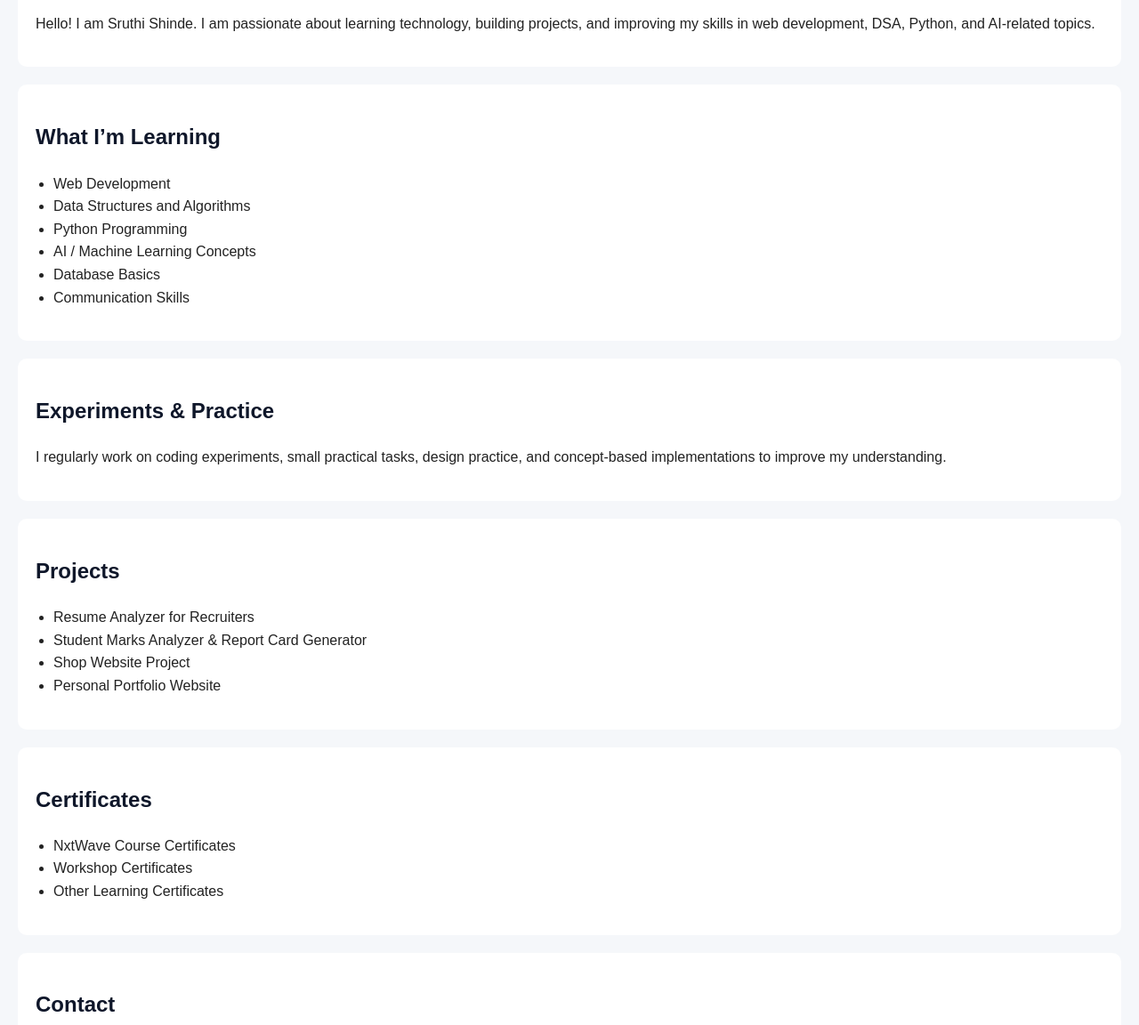
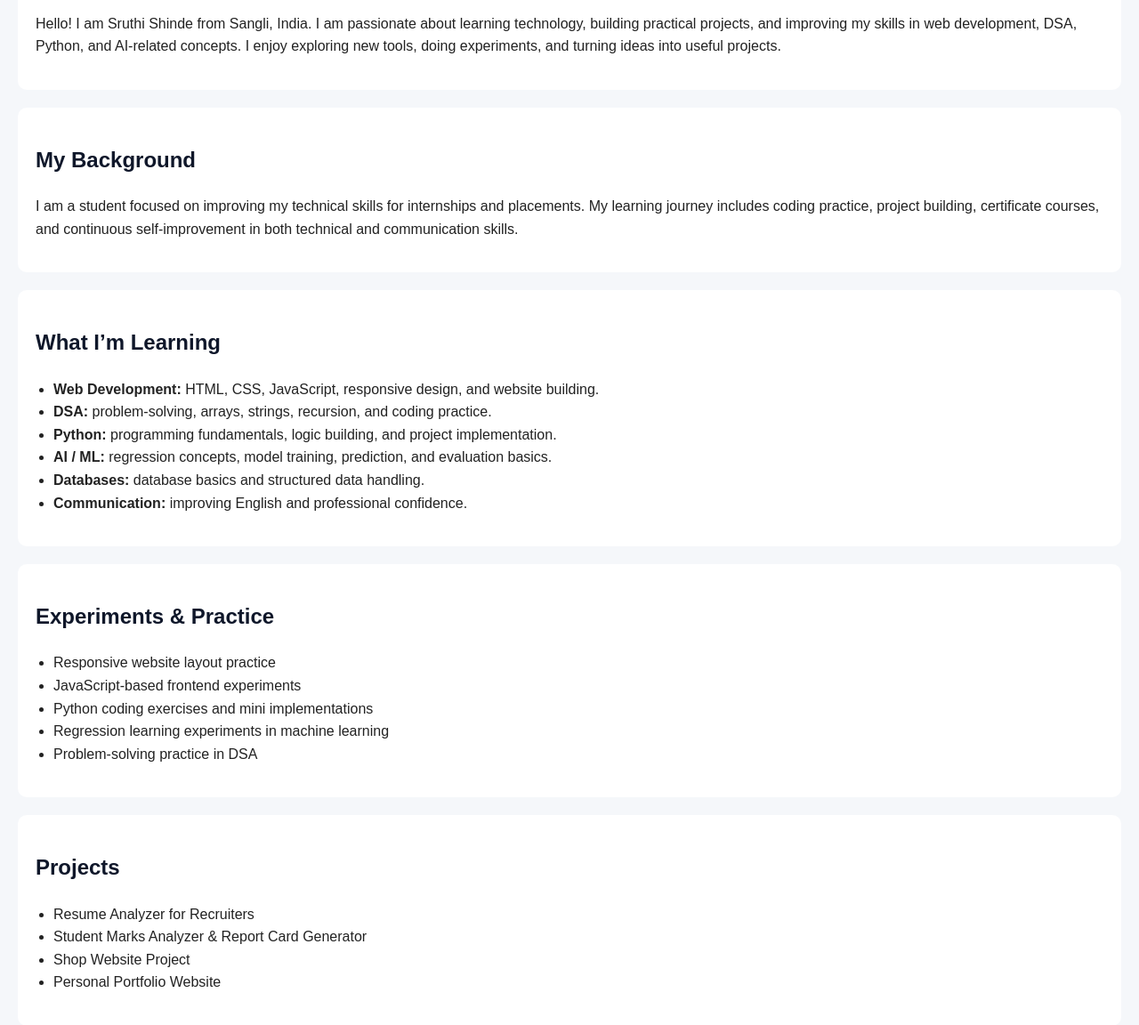
Before and after one commit to srxthi-bot/sruthishinde.github.io, a plain HTML site: page index.html in a window 1280 px wide. Shown: the part 320-1472 px from the top of the page at 89% size. Drawn offline with Linux system fonts and the light colour scheme.

Commit message:
Revise personal info and expand learning sections
Updated personal introduction and added background section. Enhanced learning topics with detailed descriptions and listed specific experiments.

```diff
--- a/index.html
+++ b/index.html
@@ -16,30 +16,43 @@
   <section id="about">
     <h2>About Me</h2>
     <p>
-      Hello! I am Sruthi Shinde. I am passionate about learning technology,
-      building projects, and improving my skills in web development, DSA,
-      Python, and AI-related topics.
+      Hello! I am Sruthi Shinde from Sangli, India. I am passionate about learning technology,
+      building practical projects, and improving my skills in web development, DSA, Python,
+      and AI-related concepts. I enjoy exploring new tools, doing experiments, and turning ideas
+      into useful projects.
+    </p>
+  </section>
+
+  <section id="background">
+    <h2>My Background</h2>
+    <p>
+      I am a student focused on improving my technical skills for internships and placements.
+      My learning journey includes coding practice, project building, certificate courses,
+      and continuous self-improvement in both technical and communication skills.
     </p>
   </section>
 
   <section id="learning">
     <h2>What I’m Learning</h2>
     <ul>
-      <li>Web Development</li>
-      <li>Data Structures and Algorithms</li>
-      <li>Python Programming</li>
-      <li>AI / Machine Learning Concepts</li>
-      <li>Database Basics</li>
-      <li>Communication Skills</li>
+      <li><strong>Web Development:</strong> HTML, CSS, JavaScript, responsive design, and website building.</li>
+      <li><strong>DSA:</strong> problem-solving, arrays, strings, recursion, and coding practice.</li>
+      <li><strong>Python:</strong> programming fundamentals, logic building, and project implementation.</li>
+      <li><strong>AI / ML:</strong> regression concepts, model training, prediction, and evaluation basics.</li>
+      <li><strong>Databases:</strong> database basics and structured data handling.</li>
+      <li><strong>Communication:</strong> improving English and professional confidence.</li>
     </ul>
   </section>
 
   <section id="experiments">
     <h2>Experiments & Practice</h2>
-    <p>
-      I regularly work on coding experiments, small practical tasks,
-      design practice, and concept-based implementations to improve my understanding.
-    </p>
+    <ul>
+      <li>Responsive website layout practice</li>
+      <li>JavaScript-based frontend experiments</li>
+      <li>Python coding exercises and mini implementations</li>
+      <li>Regression learning experiments in machine learning</li>
+      <li>Problem-solving practice in DSA</li>
+    </ul>
   </section>
 
   <section id="projects">
@@ -57,7 +70,8 @@
     <ul>
       <li>NxtWave Course Certificates</li>
       <li>Workshop Certificates</li>
-      <li>Other Learning Certificates</li>
+      <li>Internship / participation certificates</li>
+      <li>Other skill-based certifications</li>
     </ul>
   </section>
 
@@ -65,6 +79,7 @@
     <h2>Contact</h2>
     <p>Email: sruthishinde2885@gmail.com</p>
     <p>Phone: 7907146557</p>
+    <p>Location: Sangli, India</p>
   </section>
 
 </body>
```
